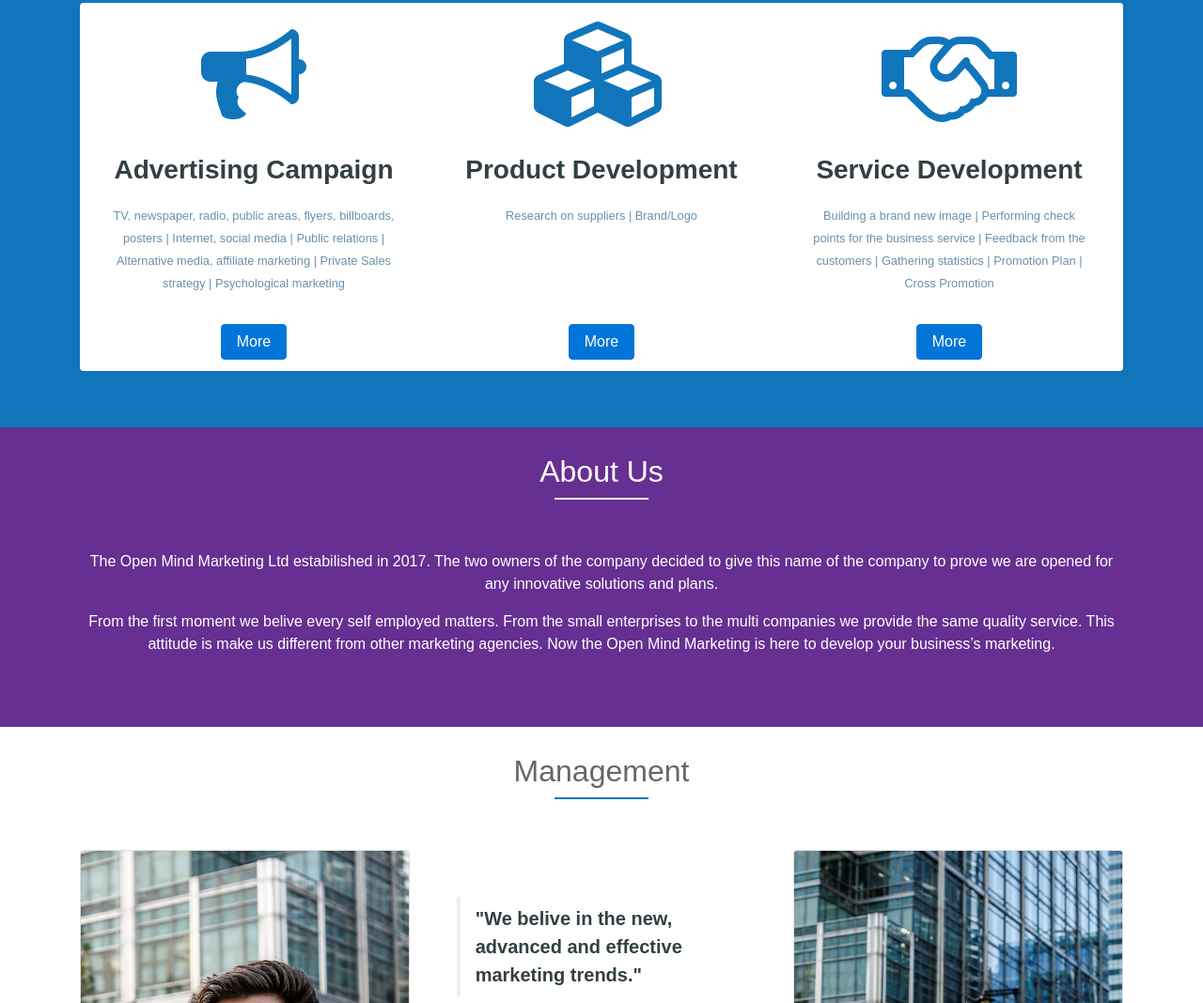
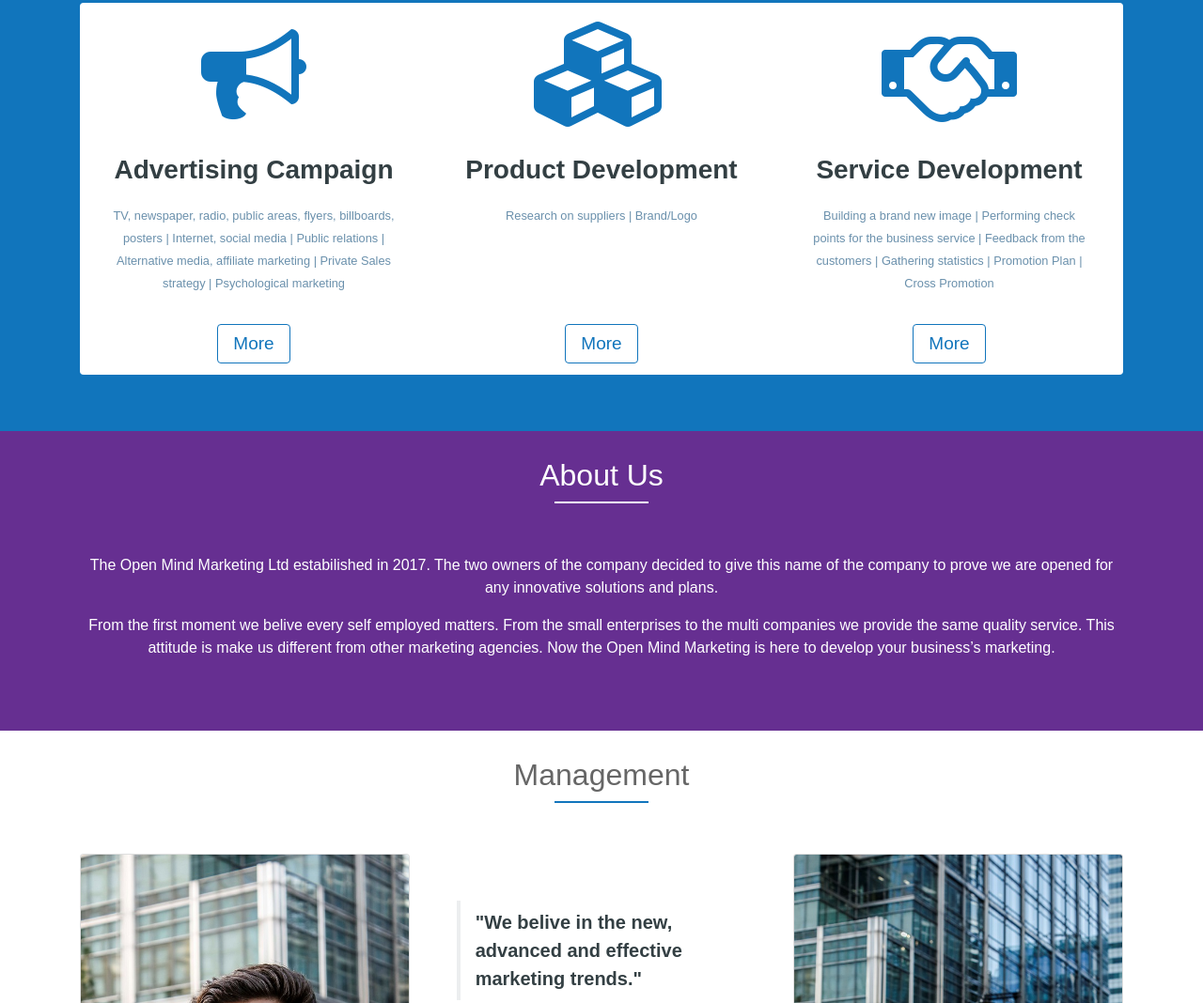
Before and after one commit to roliBoros/openmind, a plain HTML site: page openmind/index.html in a window 1280 px wide. Shown: the part 928-1996 px from the top of the page at 94% size. Drawn offline with nearby package versions, Linux system fonts and the light colour scheme; a script that the page names is missing.

Commit message:
Add files via upload
btn design

```diff
--- a/openmind/css/style.css
+++ b/openmind/css/style.css
@@ -58,11 +58,18 @@
 
           section:nth-child(odd){
           }
+.navbar{
+    background-color: transparent;
+}
           nav .nav-link{
               color: #6a90ac !important;
           }
           nav .nav-link:hover{
               color: #3a3491 !important;
+              transition: 1s all;
+              -webkit-transition: 1s all;
+              -o-transition: 1s all;
+              -moz-transition: 1s all;
           }
 
           .navbar-brand img{
@@ -126,6 +133,23 @@
 }
 .services-content .card{
     margin-bottom: 10px;
+}
+.btn,
+.btn:focus,
+.btn:active,
+.btn:visited{
+    border: 1px solid #1175bc;
+    background-color: transparent;
+    font-size: 19px;
+    transition: 1s all;
+    -webkit-transition: 1s all;
+    -o-transition:1s all;
+    -moz-transition:1s all;
+    color:#1175bc;
+    font-weight: 500;
+}
+.btn:hover{
+    color: #fff;
 }
 
 
```
